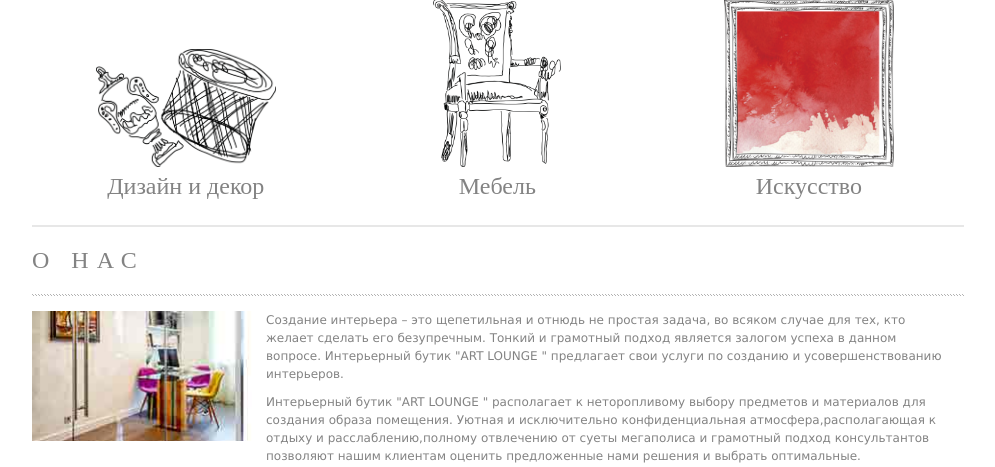
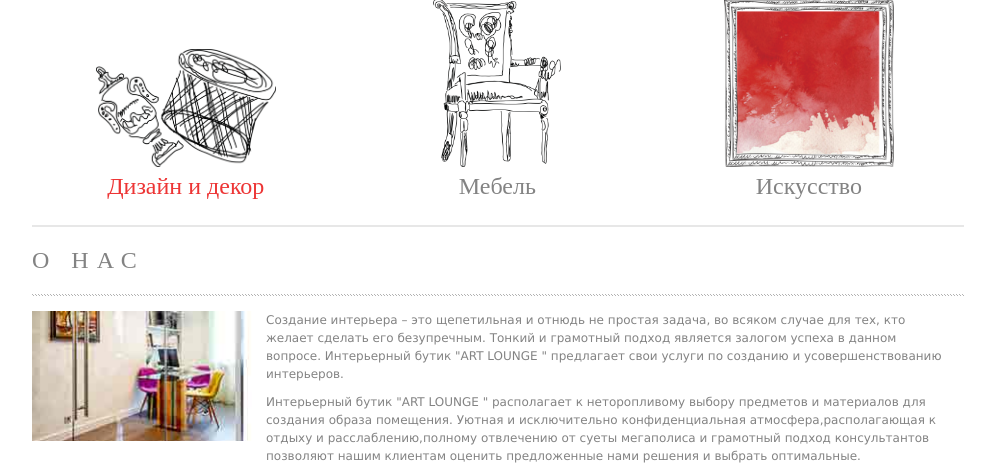
Before and after one commit to alifanov/artlounge, a Django app: page / in a window 1280 px wide, with the pointer over the restyled element. Shown: the part 961-1428 px from the top of the page, without its empty margins (142-1137 px from the left). Run offline with Django 3.2, Linux system fonts and the light colour scheme; some libraries are stand-ins or nearby versions.

```diff
--- a/static/css/style.css
+++ b/static/css/style.css
@@ -184,6 +184,10 @@ body {
     text-decoration: none;
 }
 
+.menu-item-name:hover {
+    color: #ed3535;
+}
+
 .gallery {
     width: 992px;
     margin: 40px auto;
```
